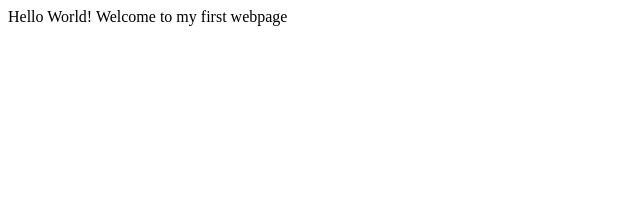
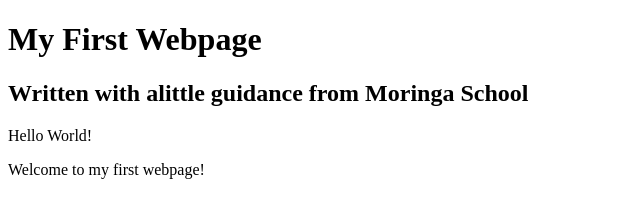
Before and after one commit to EstherMuigai/Ess-first-webpage, a plain HTML site: page my-first-webpage.html in a window 1280 px wide. Shown: the whole page, without its empty margins (0-640 px from the left). Drawn offline with Linux system fonts and the light colour scheme.

Commit message:
This commit will add more header elements

```diff
--- a/my-first-webpage.html
+++ b/my-first-webpage.html
@@ -4,7 +4,10 @@
         <title>My first web page!</title>
     </head>
     <body>
-        Hello World!
-        Welcome to my first webpage
+        <h1> My First Webpage</h1>
+        <h2>Written with alittle guidance from Moringa School</h2>
+
+        <p>Hello World!</p>
+        <p>Welcome to my first webpage!</p>
     </body>
 </html>
```
